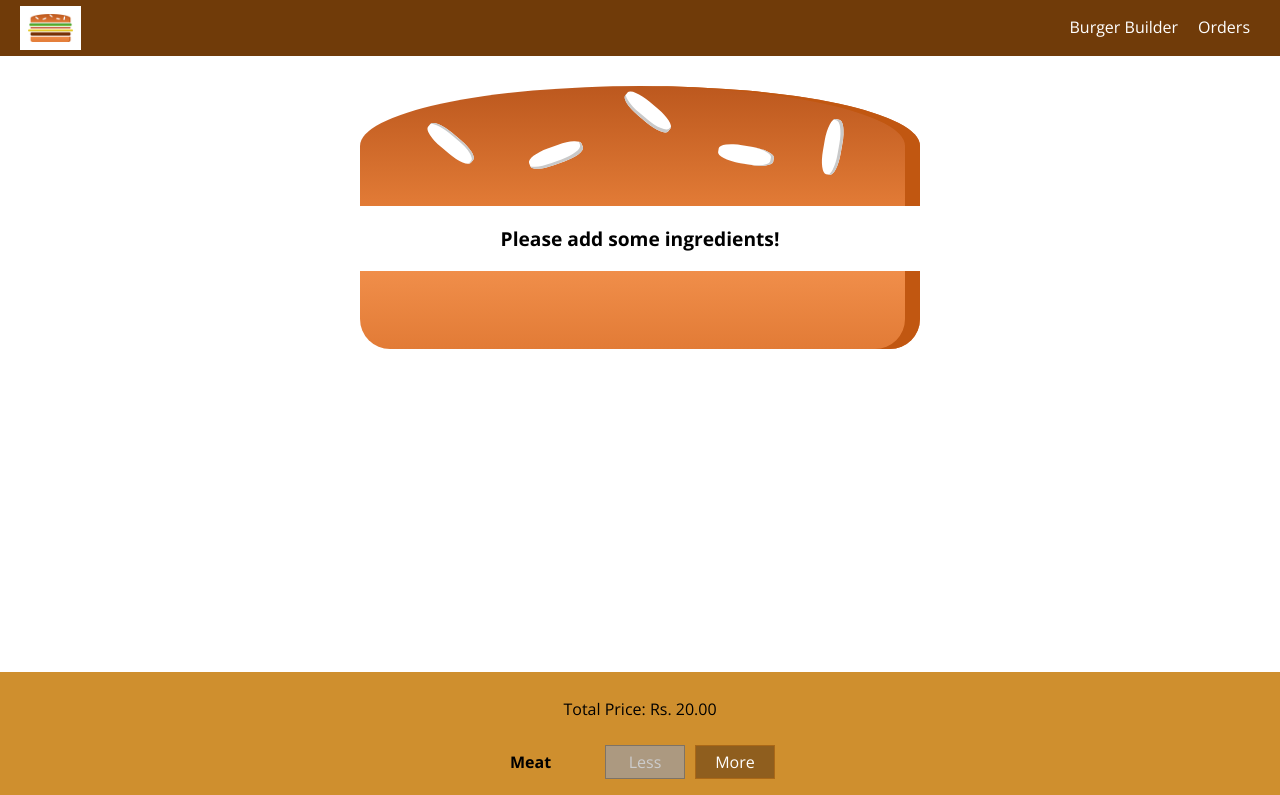
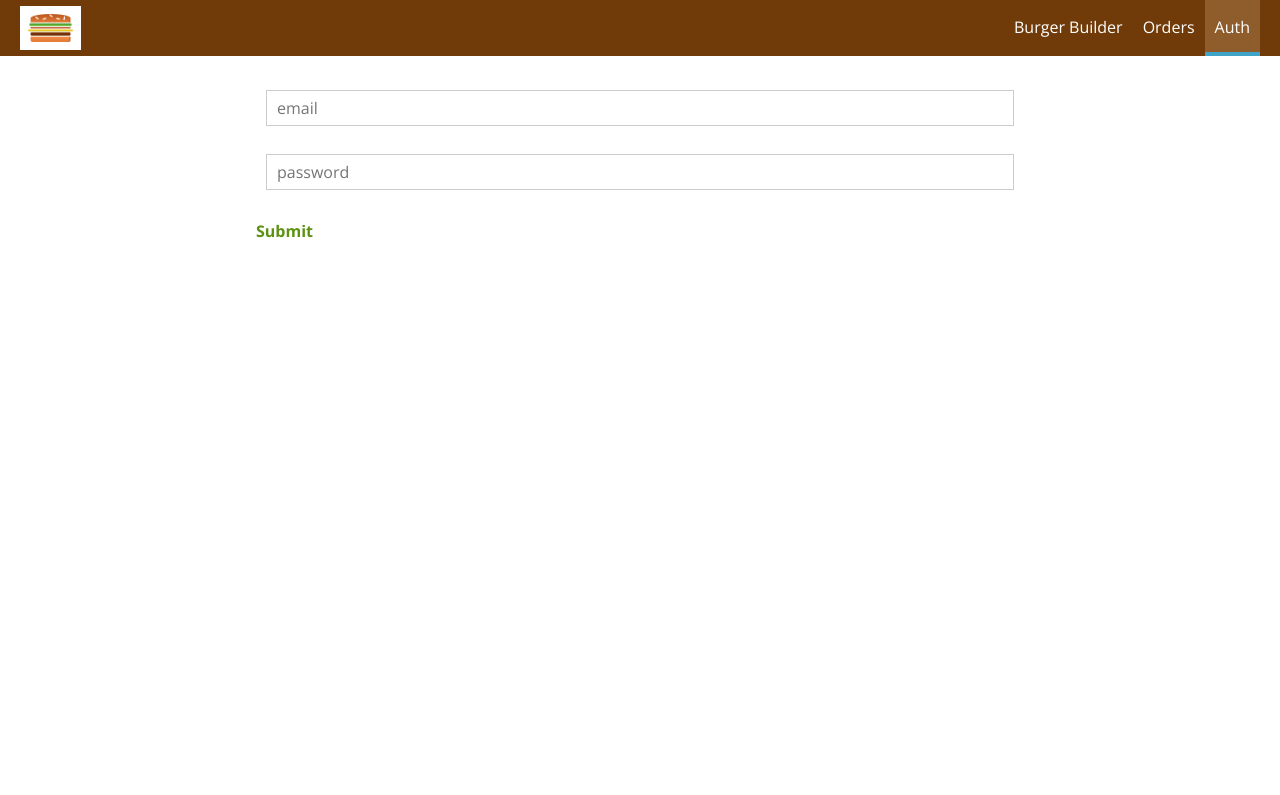
Before and after one commit to impromp02/burger-maker, a React app: page /auth in a window 1280 px wide. Shown: the top 795 px of the page. Built offline with nearby package versions, Linux system fonts and the light colour scheme.

Commit message:
adding auth init

```diff
--- a/src/App.js
+++ b/src/App.js
@@ -4,6 +4,7 @@ import BurgerBuilder from './containers/BurgerBuilder/BurgerBuilder';
 import Checkout from './containers/Checkout/Checkout';
 import Orders from './containers/Orders/Orders';
 import { Route, Switch } from 'react-router-dom';
+import Auth from './containers/Auth/Auth';
 
 class App extends Component {
   render() {
@@ -13,6 +14,7 @@ class App extends Component {
           <Switch>
             <Route path="/checkout" component={Checkout}/>
             <Route path="/orders" component={Orders} />
+            <Route path="/auth" component={Auth} />
             <Route path="/" component={BurgerBuilder}/>
           </Switch>
         </Layout>
--- a/src/components/Navigation/NavigationItems/NavigationItems.js
+++ b/src/components/Navigation/NavigationItems/NavigationItems.js
@@ -6,6 +6,7 @@ const NavigationItems = () => (
   <ul className={classes.NavigationItems}>
     <NavigationItem link="/">Burger Builder</NavigationItem>
     <NavigationItem link="/orders">Orders</NavigationItem>
+    <NavigationItem link='/auth'>Auth</NavigationItem>
   </ul>
 );
 
--- /dev/null
+++ b/src/containers/Auth/Auth.js
@@ -0,0 +1,70 @@
+import React, { Component } from 'react';
+import Spinner from '../../components/UI/Spinnner/Spinner';
+import Input from '../../components/UI/Input/Input';
+import Button from '../../components/UI/Button/Button';
+
+class Auth extends Component {
+  state = {
+    authInputs: {
+      email: {
+        type: 'email',
+        placeholder: 'email',
+        value: ''
+      },
+      password: {
+        type: 'text',
+        placeholder: 'password',
+        value: ''
+      }
+    },
+    loading: false
+  };
+
+  inputChangeHandler = (event, id) => {
+    const newInputValue = {
+        ...this.state.authInputs[id],
+        value: event.target.value
+    };
+    const newAuthInpts = {
+      ...this.state.authInputs,
+      [id]: newInputValue
+    };
+    this.setState({authInputs: newAuthInpts});
+  }
+
+  formSubmitHandler = () => {
+    this.setState({loading: true});
+  }
+
+  render() {
+    const authInputsArray = [];
+    for(let key in this.state.authInputs) {
+      authInputsArray.push({
+        id: key,
+        config: this.state.authInputs[key]
+      });
+    }
+
+    let formInputs = null;
+    if(this.state.loading) {
+      formInputs = <Spinner/>
+    } else {
+      formInputs = <form onSubmit={this.formSubmitHandler}>
+          {authInputsArray.map(input => <Input
+            key={input.id}
+            attr={input}
+            change={(event) => this.inputChangeHandler(event, input.id)} />)}
+          <Button btnType="Success">Submit</Button>
+      </form>;
+
+    }
+
+    return (
+      <div style={{width: '60%', margin: 'auto'}}>
+        {formInputs}
+      </div>
+    );
+  }
+}
+
+export default Auth;
--- a/src/containers/Checkout/ContactData/ContactData.js
+++ b/src/containers/Checkout/ContactData/ContactData.js
@@ -7,7 +7,6 @@ import classes from './ContactData.css';
 import Spinner from '../../../components/UI/Spinnner/Spinner';
 import Input from '../../../components/UI/Input/Input';
 import withError from '../../../withError/withError';
-import { setOrder } from '../../../store/actions/index';
 
 class ContactData extends Component {
   state = {
@@ -58,7 +57,6 @@ class ContactData extends Component {
     axios.post('/orders.json', dataToSend)
     .then(() => {
       this.setState({loading: false});
-      this.props.addOrder(dataToSend);
       this.props.history.push('/');
     })
     .catch(err => this.setState({loading: false}));
@@ -108,11 +106,4 @@ const mapStateToProps = state => {
     totalPrice: state.burger.totalPrice
   }
 }
-
-const mapDispatchToprops = dispatch => {
-  return {
-    addOrder: (dataToSend) => dispatch(setOrder(dataToSend)),
-
-  };
-}
-export default connect(mapStateToProps, mapDispatchToprops)(withError(ContactData, axios));
+export default connect(mapStateToProps)(withError(ContactData, axios));
```
